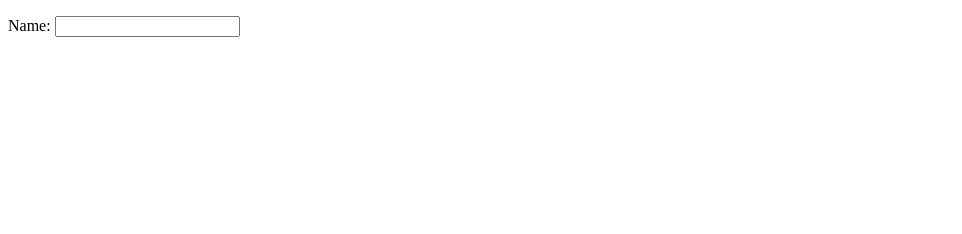
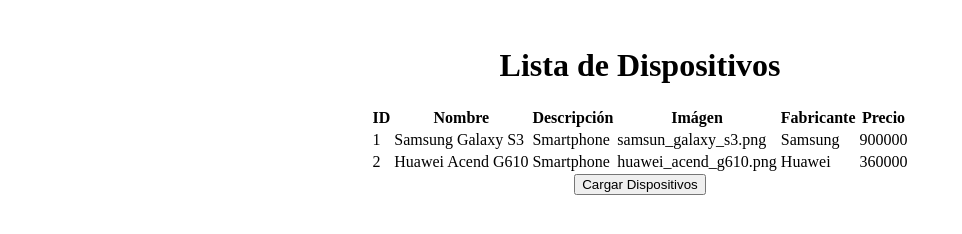
Before and after one commit to MiguelCold/frontendinvestigation, a plain HTML site: page AngularExample/WebContent/index.html in a window 1280 px wide. Shown: the whole page, without its empty margins (0-962 px from the left). Drawn offline with Linux system fonts and the light colour scheme.

Commit message:
-Adding the angular js. -Adding the angular js module. -Adding the device list in html view. -Adding the json array devices.

```diff
--- a/AngularExample/WebContent/index.html
+++ b/AngularExample/WebContent/index.html
@@ -9,10 +9,7 @@
 <meta charset="ISO-8859-1">
 <title>Insert title here</title>
 </head>
-<body>
-<div ng-app>
- 	<p>Name: <input type="text" ng-model="name"></p>
- 	<p ng-bind="name"></p>
-</div>
+	<body ng-app="angularExampleModule">
+		<div ng-view></div>
 	</body>
 </html>
--- /dev/null
+++ b/AngularExample/WebContent/pages/devicelist.html
@@ -0,0 +1,28 @@
+<br />
+<form name="deviceListForm" role="form">
+	<div ng-controller="deviceListController" align="center">
+		<h1>Lista de Dispositivos</h1>
+		<div>
+			<table>
+				<tr>
+					<th>ID</th>
+					<th>Nombre</th>
+					<th>Descripci&oacute;n</th>
+					<th>Im&aacute;gen</th>
+					<th>Fabricante</th>
+					<th>Precio</th>
+				</tr>
+				<tr ng-repeat="device in devices">
+			        <td>{{device.id}}</td>
+			        <td>{{device.name}}</td>
+			        <td>{{device.description}}</td>
+			        <td>{{device.image}}</td>
+			        <td>{{device.manufacturer}}</td>
+			        <td>{{device.price}}</td>
+    			</tr>
+			</table>
+		</div>
+		<button type="submit" ng-click="loadDevices()">Cargar
+			Dispositivos</button>
+	</div>
+</form>
--- a/AngularExample/WebContent/resources/js/module/angularexample.js
+++ b/AngularExample/WebContent/resources/js/module/angularexample.js
@@ -0,0 +1,62 @@
+var mockDataForThisTest = "json=" + encodeURI(JSON.stringify([
+    {
+    	id: 1,
+    	name: "Samsung Galaxy S3",
+    	description: "Smartphone",
+    	image: "samsun_galaxy_s3.png",
+    	manufacturer: "Samsung",
+    	price: 900000
+    },
+    {
+    	id: 2,
+    	name: "Huawei Acend G610",
+    	description: "Smartphone",
+    	image: "huawei_acend_g610.png",
+    	manufacturer: "Huawei",
+    	price: 360000
+    }
+]));
+
+
+// / *** MODULES *** / //
+
+var angularExampleModule = angular.module('angularExampleModule', [ 'ngRoute' ]);
+
+
+/// *** CONTROLLERS *** / //
+
+angularExampleModule.controller('deviceListController', ['$scope', function(scope) {
+    scope.devices = [
+    {
+    	id: 1,
+    	name: "Samsung Galaxy S3",
+    	description: "Smartphone",
+    	image: "samsun_galaxy_s3.png",
+    	manufacturer: "Samsung",
+    	price: 900000
+    },
+    {
+    	id: 2,
+    	name: "Huawei Acend G610",
+    	description: "Smartphone",
+    	image: "huawei_acend_g610.png",
+    	manufacturer: "Huawei",
+    	price: 360000
+    }];
+}]);
+
+/// *** CONFIGURATIONS *** / //
+
+angularExampleModule.config([ '$routeProvider', function($routeProvider) {
+	$routeProvider.when('/', {
+		templateUrl : './pages/devicelist.html',
+		controller : 'deviceListController'
+	});
+} ]);
+
+// / *** RUNNERS *** / //
+angularExampleModule.run(function($rootScope, $location) {
+	$rootScope.$on('$routeChangeStart', function() {
+		$location.url('/');
+	});
+});
```
Also changed, not shown: 2 other files. Lines whose indentation alone changed are shown as unchanged.
